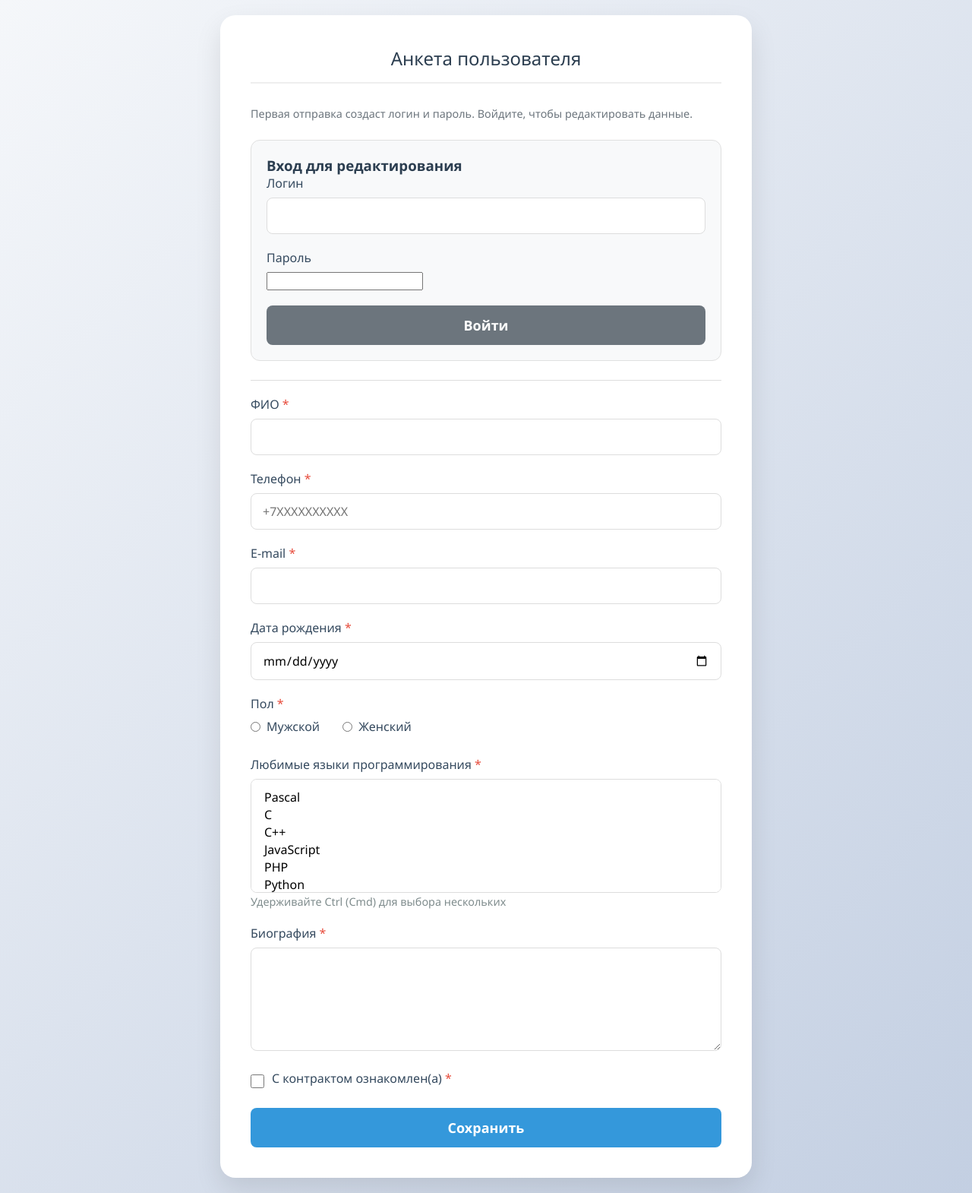
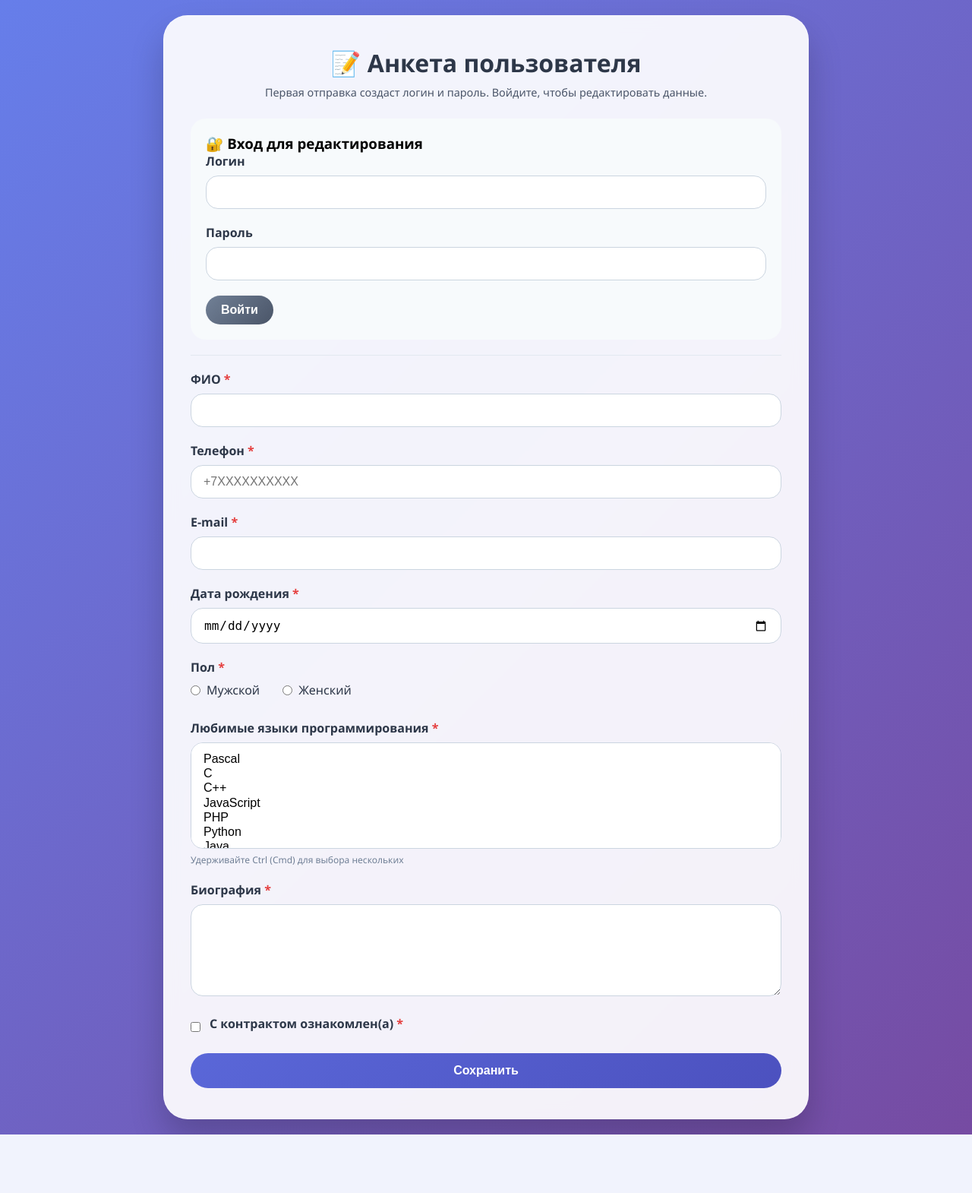
Before and after one commit to kalmx-gpu/task5, a PHP site: page / in a window 1280 px wide. Shown: the whole page at 76% size. After the commit the page ends 1493 px from the top, so only its background shows below. Run offline with PHP 8.4, Linux system fonts and the light colour scheme.

Commit message:
new commit2

```diff
--- a/form.php
+++ b/form.php
@@ -7,19 +7,20 @@
     <link rel="stylesheet" href="style.css">
 </head>
 <body>
-<div class="form-container">
-    <h2>Анкета пользователя</h2>
+<div class="glass-container">
+    <div class="form-card">
+        <h1>📝 Анкета пользователя</h1>
         <p class="subtitle">Первая отправка создаст логин и пароль. Войдите, чтобы редактировать данные.</p>
 
         <?php if (!empty($messages)): ?>
-        <div id="messages">
+            <div class="messages">
                 <?php foreach ($messages as $msg) echo $msg; ?>
             </div>
         <?php endif; ?>
 
         <?php if (!$isAuthenticated): ?>
             <div class="auth-panel">
-            <h3>Вход для редактирования</h3>
+                <h3>🔐 Вход для редактирования</h3>
                 <form action="" method="post">
                     <input type="hidden" name="action" value="login">
                     <div class="form-group">
@@ -30,13 +31,14 @@
                         <label>Пароль</label>
                         <input type="password" name="auth_password" required>
                     </div>
-                <button type="submit" class="button-secondary">Войти</button>
+                    <button type="submit" class="btn-secondary">Войти</button>
                 </form>
             </div>
-        <hr>
+            <div class="divider"></div>
         <?php else: ?>
-        <div class="auth-panel">
-            <p>Вы авторизованы. <a href="?logout=1" onclick="event.preventDefault(); document.getElementById('logout-form').submit();">Выйти</a></p>
+            <div class="auth-panel success">
+                <p>✅ Вы авторизованы как <strong><?= htmlspecialchars($authLogin) ?></strong>
+                <a href="#" onclick="document.getElementById('logout-form').submit(); return false;">(Выйти)</a></p>
                 <form id="logout-form" action="" method="post" style="display:none;">
                     <input type="hidden" name="action" value="logout">
                 </form>
--- a/index.php
+++ b/index.php
@@ -32,6 +32,7 @@ if ($_SERVER['REQUEST_METHOD'] === 'POST') {
             $appId = authenticate($login, $password, $pdo);
             if ($appId) {
                 $_SESSION['application_id'] = $appId;
+                $_SESSION['login'] = $login;   // сохраняем логин в сессию
                 unset($_SESSION['auth_error']);
             } else {
                 $_SESSION['auth_error'] = 'Неверный логин или пароль.';
@@ -121,6 +122,15 @@ $messages = [];
 $errors = [];
 $values = [];
 
+// Инициализация languages как массива для всех случаев
+foreach ($fields as $f) {
+    if ($f === 'languages') {
+        $values[$f] = [];
+    } else {
+        $values[$f] = '';
+    }
+}
+
 // Сообщение об успешном сохранении
 if (!empty($_COOKIE['save'])) {
     setcookie('save', '', 100000);
@@ -147,6 +157,8 @@ if (!empty($_SESSION['auth_error'])) {
 
 // Загружаем данные: если авторизован — из БД, иначе — из кук
 $isAuthenticated = isset($_SESSION['application_id']);
+$authLogin = $_SESSION['login'] ?? '';
+
 if ($isAuthenticated) {
     $appId = (int)$_SESSION['application_id'];
     $appData = getApplicationById($appId, $pdo);
@@ -157,7 +169,7 @@ if ($isAuthenticated) {
             'email' => $appData['email'],
             'birth_date' => $appData['birth_date'],
             'gender' => $appData['gender'],
-            'languages' => $appData['languages'],
+            'languages' => $appData['languages'] ?? [],
             'bio' => $appData['bio'],
             'contract_agreed' => $appData['contract_agreed']
         ];
@@ -180,9 +192,8 @@ if (!$isAuthenticated) {
             if ($field === 'languages') $val = unserialize($val);
             $flashValues[$field] = $val;
         }
-        // Удаляем временные куки, чтобы они не висели (но их прочитаем один раз)
+        // Удаляем временные куки, чтобы они не висели
         setcookie($valueKey, '', 100000);
-        // Ошибки тоже удаляем (они уже использованы)
         setcookie($field . '_error', '', 100000);
     }
     if (!empty($flashValues)) {
@@ -195,14 +206,13 @@ if (!$isAuthenticated) {
                 if ($field === 'languages') $val = unserialize($val);
                 $values[$field] = $val;
             } else {
-                $values[$field] = '';
+                $values[$field] = ($field === 'languages') ? [] : '';
             }
         }
-        if ($values['languages'] === '') $values['languages'] = [];
-        $values['contract_agreed'] = !empty($values['contract_agreed']);
     }
     // Убедимся, что languages — массив
     if (!is_array($values['languages'])) $values['languages'] = [];
+    $values['contract_agreed'] = !empty($values['contract_agreed']);
 }
 
 // Собираем ошибки из кук ошибок (для гостя)
@@ -210,13 +220,18 @@ if (!$isAuthenticated) {
     foreach ($fields as $field) {
         if (!empty($_COOKIE[$field . '_error'])) {
             $errors[$field] = true;
-            // Добавляем сообщение об ошибке
-            $messages[] = '<div class="error-message">' . getFieldError($field) . '</div>';
         }
     }
 }
 
-// Вспомогательная функция для сообщений об ошибках
+// Теперь для каждого поля, если есть ошибка, загружаем текст сообщения из валидатора
+$errorMessages = [];
+foreach ($fields as $field) {
+    if (isset($errors[$field])) {
+        $errorMessages[$field] = getFieldError($field);
+    }
+}
+
 function getFieldError($field) {
     $map = [
         'full_name' => 'ФИО должно содержать только буквы, пробелы и дефис',
--- a/save.php
+++ b/save.php
@@ -154,7 +154,7 @@ function getApplicationById(int $appId, PDO $pdo): ?array {
     $langStmt->execute([$appId]);
     $languages = $langStmt->fetchAll(PDO::FETCH_COLUMN);
 
-    $app['languages'] = $languages;
+    $app['languages'] = $languages ?? [];
     return $app;
 }
 
--- a/style.css
+++ b/style.css
@@ -1,47 +1,88 @@
 * {
+    margin: 0;
+    padding: 0;
     box-sizing: border-box;
-    margin: 0;
-    font-family: 'Segoe UI', Tahoma, Geneva, Verdana, sans-serif;
 }
 
 body {
-    background: linear-gradient(135deg, #f5f7fa 0%, #c3cfe2 100%);
+    font-family: 'Segoe UI', Tahoma, Geneva, Verdana, sans-serif;
+    background: linear-gradient(135deg, #667eea 0%, #764ba2 100%);
     min-height: 100vh;
+    padding: 20px;
     display: flex;
+    align-items: center;
     justify-content: center;
-    align-items: center;
-    padding: 20px;
 }
 
-.form-container {
-    background: white;
-    border-radius: 20px;
-    box-shadow: 0 15px 35px rgba(0,0,0,0.1);
-    padding: 40px;
+.glass-container {
     width: 100%;
-    max-width: 700px;
+    max-width: 850px;
+    margin: 0 auto;
 }
 
-h2 {
-    margin-bottom: 30px;
-    color: #2c3e50;
-    text-align: center;
-    font-weight: 500;
-    border-bottom: 2px solid #eee;
-    padding-bottom: 15px;
+.form-card {
+    background: rgba(255, 255, 255, 0.92);
+    backdrop-filter: blur(10px);
+    border-radius: 32px;
+    padding: 40px 35px;
+    box-shadow: 0 25px 45px rgba(0, 0, 0, 0.2);
+    border: 1px solid rgba(255, 255, 255, 0.3);
+    transition: all 0.3s ease;
 }
 
-.error-container {
+h1 {
+    font-size: 2rem;
+    margin-bottom: 8px;
+    color: #2d3748;
+    text-align: center;
+}
+
+.subtitle {
+    text-align: center;
+    color: #4a5568;
+    margin-bottom: 25px;
+    font-size: 0.9rem;
+}
+
+.messages {
     margin-bottom: 20px;
 }
 
+.success-message, .error-message {
+    padding: 12px 18px;
+    border-radius: 12px;
+    margin-bottom: 12px;
+    font-size: 0.9rem;
+}
+
+.success-message {
+    background: #c6f6d5;
+    color: #22543d;
+    border-left: 5px solid #38a169;
+}
+
 .error-message {
-    color: #e74c3c;
-    background: #fadbd8;
-    padding: 12px;
-    border-radius: 8px;
-    margin-bottom: 10px;
-    border-left: 5px solid #e74c3c;
+    background: #fed7d7;
+    color: #742a2a;
+    border-left: 5px solid #e53e3e;
+}
+
+.auth-panel {
+    background: #f7fafc;
+    padding: 20px;
+    border-radius: 20px;
+    margin-bottom: 20px;
+}
+
+.auth-panel.success {
+    background: #e6fffa;
+    border: 1px solid #b2f5ea;
+}
+
+.divider {
+    height: 1px;
+    background: #e2e8f0;
+    margin: 20px 0;
 }
 
 .form-group {
@@ -51,41 +92,40 @@ h2 {
 label {
     display: block;
     margin-bottom: 8px;
-    font-weight: 500;
-    color: #34495e;
+    font-weight: 600;
+    color: #2d3748;
 }
 
 .required:after {
     content: " *";
-    color: #e74c3c;
+    color: #e53e3e;
 }
 
-input[type="text"],
-input[type="tel"],
-input[type="email"],
-input[type="date"],
-select,
-textarea {
+input, select, textarea {
     width: 100%;
-    padding: 12px 15px;
-    border: 1px solid #ddd;
-    border-radius: 8px;
-    font-size: 16px;
-    transition: border 0.3s;
+    padding: 12px 16px;
+    border: 1px solid #cbd5e0;
+    border-radius: 16px;
+    font-size: 1rem;
+    background: white;
+    transition: all 0.2s;
 }
 
-input:focus,
-select:focus,
-textarea:focus {
-    border-color: #3498db;
+input:focus, select:focus, textarea:focus {
     outline: none;
-    box-shadow: 0 0 0 3px rgba(52,152,219,0.1);
+    border-color: #5a67d8;
+    box-shadow: 0 0 0 3px rgba(90, 103, 216, 0.2);
+}
+
+select[multiple] {
+    min-height: 140px;
 }
 
 .radio-group {
     display: flex;
     gap: 30px;
     align-items: center;
+    margin-top: 5px;
 }
 
 .radio-group label {
@@ -96,88 +136,69 @@ textarea:focus {
     cursor: pointer;
 }
 
-select[multiple] {
-    height: 150px;
-}
-
 .checkbox-group {
     display: flex;
     align-items: center;
-    gap: 10px;
+    gap: 12px;
 }
 
 .checkbox-group input {
-    width: 18px;
-    height: 18px;
+    width: auto;
 }
 
-button {
-    background: #3498db;
+button, .btn-secondary {
+    background: linear-gradient(135deg, #5a67d8 0%, #4c51bf 100%);
     color: white;
     border: none;
-    padding: 14px 25px;
-    font-size: 18px;
-    border-radius: 8px;
+    padding: 14px 28px;
+    font-size: 1rem;
+    font-weight: 600;
+    border-radius: 40px;
     cursor: pointer;
     width: 100%;
-    transition: background 0.3s;
-    font-weight: 600;
+    transition: transform 0.2s, box-shadow 0.2s;
 }
 
-button:hover {
-    background: #2980b9;
+.btn-secondary {
+    background: linear-gradient(135deg, #718096 0%, #4a5568 100%);
+    width: auto;
+    padding: 10px 20px;
+}
+
+button:hover, .btn-secondary:hover {
+    transform: translateY(-2px);
+    box-shadow: 0 10px 20px rgba(0,0,0,0.2);
+}
+
+.field-error {
+    color: #e53e3e;
+    font-size: 0.8rem;
+    margin-top: 6px;
+    padding-left: 12px;
+}
+
+.error {
+    border-color: #e53e3e !important;
+    background-color: #fff5f5;
 }
 
 small {
-    color: #7f8c8d;
-    font-size: 0.9em;
-}
-.error {
-    border: 2px solid red;
+    display: block;
+    margin-top: 6px;
+    color: #718096;
+    font-size: 0.75rem;
 }
 
-/* Добавьте в конец существующего style.css */
-
-.auth-panel {
-    background: #f8f9fa;
-    padding: 20px;
-    border-radius: 12px;
-    margin-bottom: 25px;
-    border: 1px solid #e0e0e0;
+@media (max-width: 640px) {
+    .form-card {
+        padding: 25px 20px;
+    }
+    h1 {
+        font-size: 1.5rem;
+    }
+    .radio-group {
+        flex-direction: column;
+        align-items: flex-start;
+        gap: 10px;
+    }
 }
-.auth-panel h3 {
-    margin-top: 0;
-    color: #2c3e50;
-}
-.button-secondary {
-    background: #6c757d;
-}
-.button-secondary:hover {
-    background: #5a6268;
-}
-.success-message {
-    background: #d4edda;
-    color: #155724;
-    padding: 12px;
-    border-radius: 8px;
-    margin-bottom: 15px;
-    border-left: 5px solid #28a745;
-}
-.error-message {
-    background: #f8d7da;
-    color: #721c24;
-    padding: 12px;
-    border-radius: 8px;
-    margin-bottom: 15px;
-    border-left: 5px solid #dc3545;
-}
-hr {
-    margin: 20px 0;
-    border: 0;
-    border-top: 1px solid #ddd;
-}
-.subtitle {
-    color: #6c757d;
-    margin-bottom: 25px;
-    font-size: 0.9rem;
-}
```
Also changed, not shown: other parts of form.php (+40 -14 lines). Lines whose indentation alone changed are shown as unchanged.
